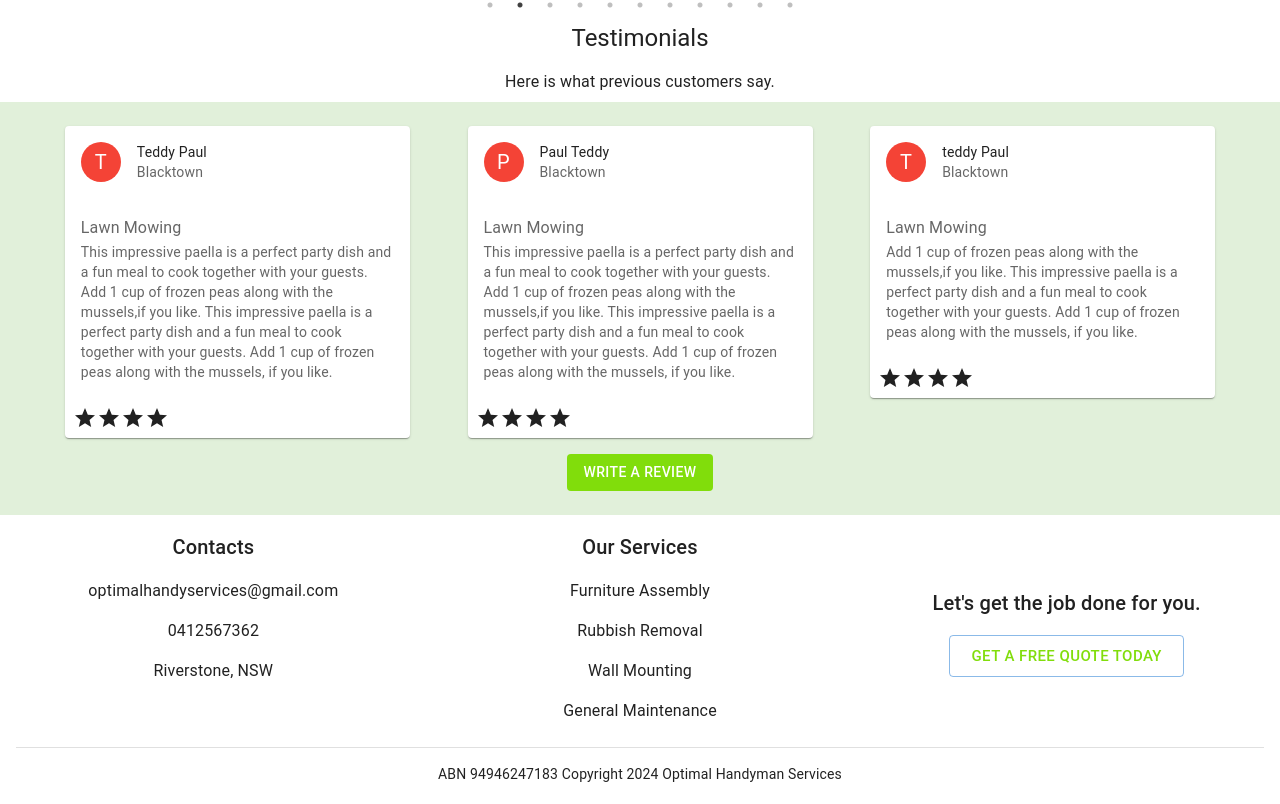
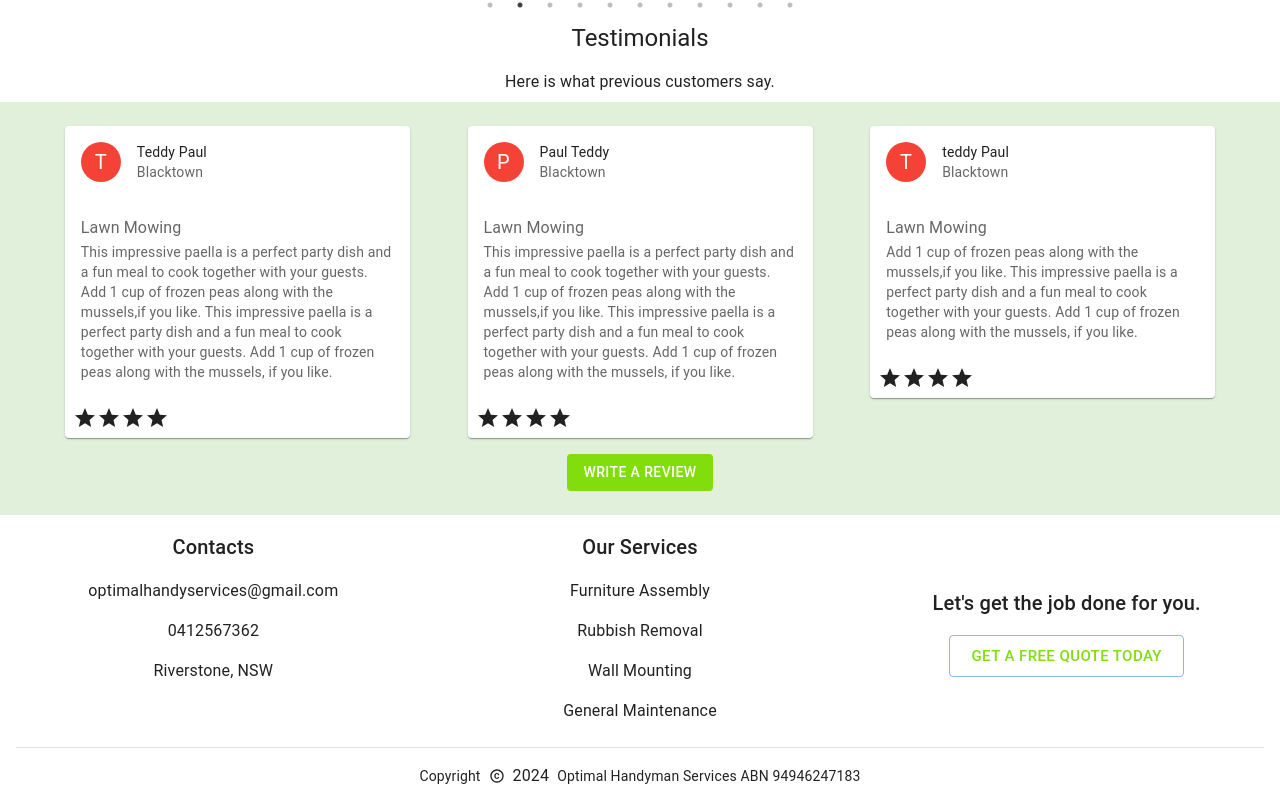
Before and after one commit to TeddPaul13/OptimalHandyman-React, a React (Create React App) app in the folder optimal/: page / in a window 1280 px wide. Shown: the part 1848-2652 px from the top of the page. Built offline with nearby package versions, Linux system fonts and the light colour scheme.

Commit message:
completed content and layout of the footer

```diff
--- a/optimal/package.json
+++ b/optimal/package.json
@@ -21,7 +21,7 @@
     "react-leaflet": "^4.2.1",
     "react-material-ui-carousel": "^3.4.2",
     "react-router-dom": "^6.17.0",
-    "react-scripts": "5.0.1",
+    "react-scripts": "^5.0.1",
     "react-slick": "^0.29.0",
     "slick": "^1.12.2",
     "slick-carousel": "^1.8.1",
--- a/optimal/src/Components/Footer.js
+++ b/optimal/src/Components/Footer.js
@@ -6,6 +6,7 @@ import {
   Divider,
   Grid,
 } from "@mui/material";
+import CopyrightIcon from '@mui/icons-material/Copyright';
 import React from "react";
 import { useNavigate } from "react-router-dom";
 
@@ -114,9 +115,16 @@ function Footer() {
           alignItems: "center",
         }}
       >
-        <Typography variant="body2">
-          ABN 94946247183 Copyright {yearToDisplay} Optimal Handyman Services
-        </Typography>
+        <div style={{ display: 'flex', alignItems: 'center' }}>
+  <Typography variant="body2" display="inline-flex" sx={{mr:1, flex:1}}>
+    Copyright
+  </Typography>
+  <CopyrightIcon sx={{ fontSize: 'inherit', mr:1}} /> {yearToDisplay}
+  <Typography variant="body2" display="inline-flex" sx={{ml:1}}>
+     Optimal Handyman Services ABN 94946247183
+  </Typography>
+</div>
+
       </Box>
     </Container>
   );
```
Also changed, not shown: 1 other file (tests, documents, lock files or other folders).
